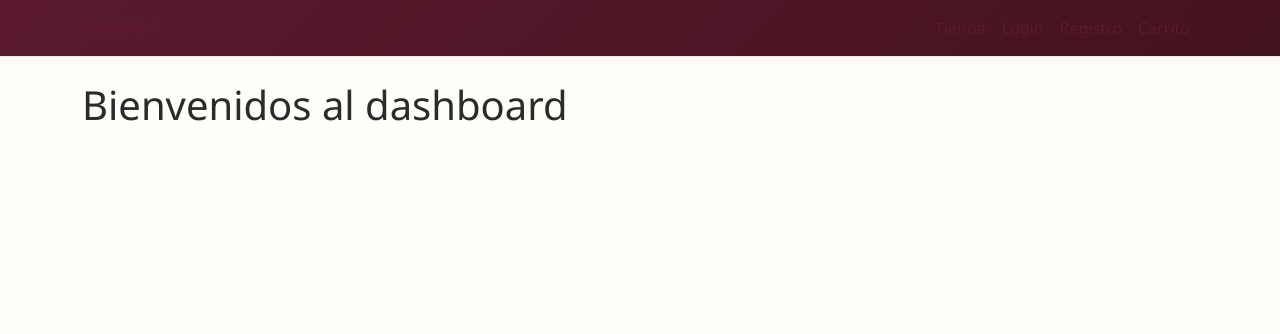
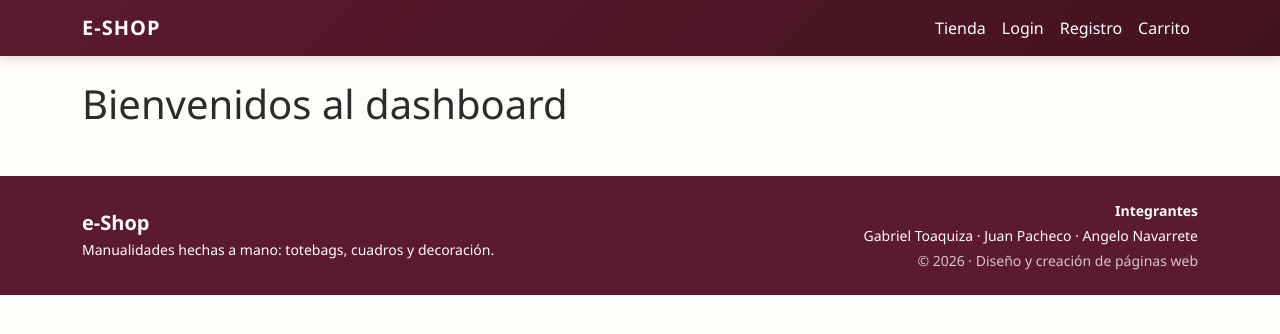
Before and after one commit to gabriel-toaquiza/e-shoop, a Flask app: template app/templates/admin/home.html in a window 1280 px wide. Shown: the top 334 px of the page. Run offline with Flask 3, Linux system fonts and the light colour scheme; the template is opened without the code that fills it, so the values that code supplies are empty.

Commit message:
Footer con integrantes y ajuste de color del navbar

```diff
--- a/app/static/css/style.css
+++ b/app/static/css/style.css
@@ -23,16 +23,15 @@ body {
 
 /* ---------- Navbar clara con marca ---------- */
 .navbar.bg-dark {
-    background-color: #ffffff !important;
-    border-bottom: 1px solid #f1e6ea;
-    box-shadow: 0 2px 10px rgba(91, 26, 46, .05);
+    background-color: var(--marca-principal) !important;
+    box-shadow: 0 2px 12px rgba(91, 26, 46, .2);
 }
 .navbar.bg-dark .navbar-brand,
 .navbar.bg-dark .nav-link {
-    color: var(--marca-principal) !important;
+    color: #ffffff !important;
 }
 .navbar.bg-dark .nav-link:hover {
-    color: var(--marca-principal-oscuro) !important;
+    color: var(--marca-secundario) !important;
 }
 .navbar-brand {
     font-weight: 800;
--- a/app/templates/base.html
+++ b/app/templates/base.html
@@ -59,6 +59,23 @@
         {% block content %}{% endblock %}
     </div>
 
+    <!-- ===== FOOTER ===== -->
+    <footer class="py-4 mt-5">
+        <div class="container">
+            <div class="row gy-3 align-items-center">
+                <div class="col-md-6">
+                    <h5 class="fw-bold mb-1">e-Shop</h5>
+                    <p class="mb-0 small">Manualidades hechas a mano: totebags, cuadros y decoración.</p>
+                </div>
+                <div class="col-md-6 text-md-end">
+                    <p class="mb-1 small fw-bold">Integrantes</p>
+                    <p class="mb-1 small">Gabriel Toaquiza &middot; Juan Pacheco &middot; Angelo Navarrete</p>
+                    <p class="mb-0 small opacity-75">&copy; 2026 &middot; Diseño y creación de páginas web</p>
+                </div>
+            </div>
+        </div>
+    </footer>
+
     <script src="https://cdn.jsdelivr.net/npm/bootstrap@5.3.0/dist/js/bootstrap.bundle.min.js"></script>
     <script src="https://code.jquery.com/jquery-3.7.0.min.js"></script>
 
```
